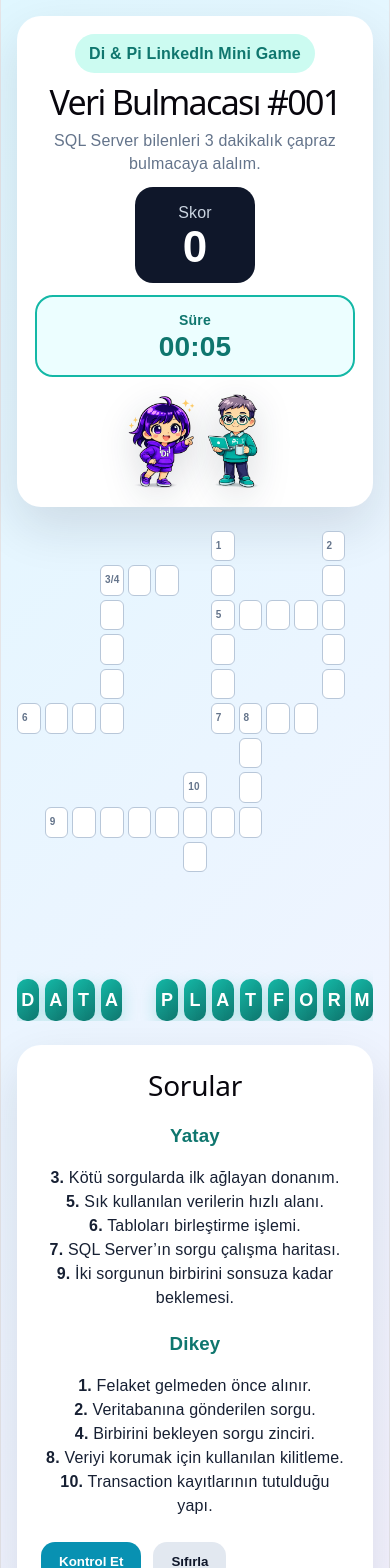
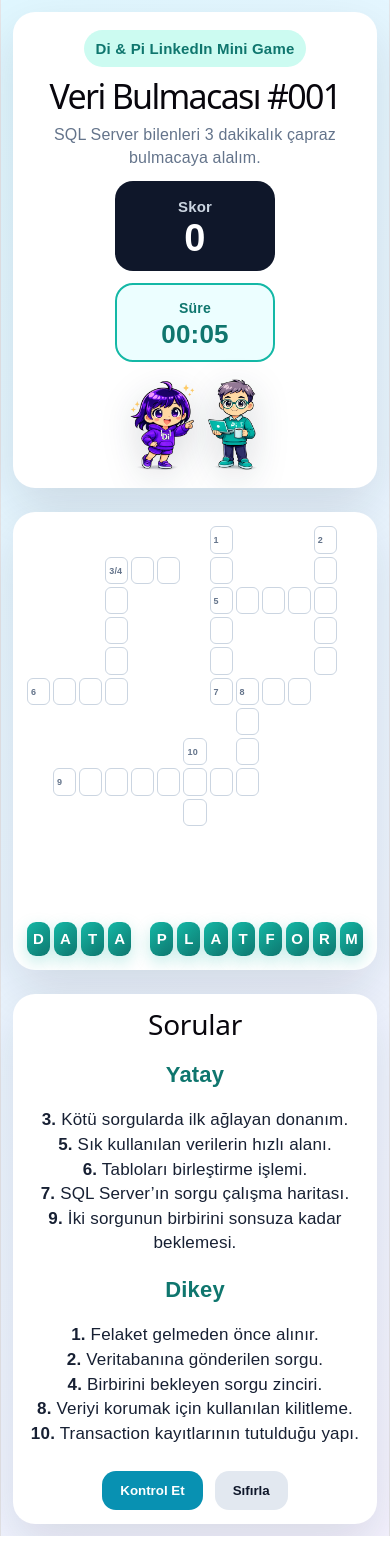
Before and after one commit to oguzkkutlu-dp/di-pi-crossword, a React (Vite) app: page / in a window 390 px wide. Shown: the top 1568 px of the page. After the commit the page ends 1536 px from the top, so only its background shows below. Built offline with nearby package versions, Linux system fonts and the light colour scheme; the HTML template or start-up script is replaced by a standard one.

Commit message:
clean responsive css

```diff
--- a/index.html
+++ b/index.html
@@ -7,7 +7,10 @@
     <meta property="og:image" content="https://di-pi-crossword.vercel.app/preview.png" />
     <meta property="og:type" content="website" />
     <link rel="icon" type="image/svg+xml" href="/favicon.svg" />
-    <meta name="viewport" content="width=device-width, initial-scale=1.0" />
+    <meta
+  name="viewport"
+  content="width=device-width, initial-scale=1, maximum-scale=1, viewport-fit=cover"
+/>
     <title>di-pi-crossword</title>
   </head>
   <body>
--- a/src/App.css
+++ b/src/App.css
@@ -1,5 +1,9 @@
 * {
   box-sizing: border-box;
+}
+
+html {
+  -webkit-text-size-adjust: 100%;
 }
 
 body {
@@ -9,21 +13,28 @@ body {
   color: #172033;
 }
 
+button,
+input {
+  font-family: inherit;
+}
+
 .page {
-  min-height: 100vh;
+  min-height: 100dvh;
   padding: 32px;
 }
+
+/* HEADER */
 
 .hero {
   max-width: 1150px;
   margin: 0 auto 24px;
-  background: white;
+  background: #ffffff;
   border-radius: 24px;
   padding: 24px 28px;
   display: grid;
-  grid-template-columns: minmax(360px, 1fr) 140px 320px;
+  grid-template-columns: minmax(360px, 1fr) 120px 140px 260px;
   align-items: center;
-  gap: 24px;
+  gap: 18px;
   box-shadow: 0 20px 50px rgba(15, 23, 42, 0.12);
   overflow: hidden;
 }
@@ -34,7 +45,7 @@ body {
   color: #0f766e;
   padding: 8px 14px;
   border-radius: 999px;
-  font-weight: bold;
+  font-weight: 800;
   margin-bottom: 12px;
 }
 
@@ -50,25 +61,48 @@ h1 {
   color: #64748b;
 }
 
+.score,
+.timer-box {
+  border-radius: 18px;
+  min-width: 110px;
+  text-align: center;
+  font-weight: 800;
+}
+
 .score {
   background: #0f172a;
-  color: white;
-  border-radius: 18px;
-  padding: 14px 22px;
-  min-width: 120px;
-  text-align: center;
+  color: #ffffff;
+  padding: 14px 20px;
 }
 
 .score span {
   display: block;
   color: #cbd5e1;
-  font-size: 16px;
+  font-size: 15px;
 }
 
 .score strong {
   display: block;
-  font-size: 44px;
+  font-size: 42px;
   line-height: 1;
+}
+
+.timer-box {
+  background: #ecfeff;
+  color: #0f766e;
+  border: 2px solid #14b8a6;
+  padding: 12px 18px;
+}
+
+.timer-box span {
+  display: block;
+  font-size: 14px;
+}
+
+.timer-box strong {
+  display: block;
+  font-size: 26px;
+  line-height: 1.1;
 }
 
 .mascots {
@@ -76,44 +110,59 @@ h1 {
   align-items: flex-end;
   justify-content: flex-end;
   gap: 10px;
-  height: 150px;
+  height: 130px;
 }
 
 .mascot-card {
   position: relative;
   display: flex;
   align-items: flex-end;
-  height: 150px;
+  height: 130px;
 }
 
 .mascot-card img {
-  height: 145px;
-  max-width: 145px;
+  height: 125px;
+  max-width: 125px;
   object-fit: contain;
   filter: drop-shadow(0 10px 18px rgba(15, 23, 42, 0.16));
+}
+
+.mascot-clickable {
+  cursor: pointer;
+  transition: transform 0.15s ease;
+}
+
+.mascot-clickable:hover {
+  transform: translateY(-4px) scale(1.03);
 }
 
 .speech {
   display: none;
 }
 
+/* MAIN LAYOUT */
+
 .layout {
   max-width: 1150px;
   margin: 0 auto;
   display: grid;
-  grid-template-columns: 1.1fr 0.9fr;
+  grid-template-columns: minmax(0, 1.1fr) minmax(340px, 0.9fr);
   gap: 24px;
+}
+
+.board,
+.panel {
+  background: #ffffff;
+  border-radius: 24px;
+  padding: 24px;
+  box-shadow: 0 20px 50px rgba(15, 23, 42, 0.12);
 }
 
 .board {
   overflow: hidden;
 }
-.panel {
-  background: white;
-  border-radius: 24px;
-  padding: 24px;
-  box-shadow: 0 20px 50px rgba(15, 23, 42, 0.12);
-}
+
+/* GRID */
 
 .grid {
   display: grid;
@@ -136,16 +185,14 @@ h1 {
   pointer-events: none;
 }
 
-.cell.black::after {
-  display: none;
-}
-
 .cell.white {
   background: #ffffff;
   border: 1px solid #cbd5e1;
 }
 
 .cell input {
+  position: relative;
+  z-index: 3;
   width: 100%;
   height: 100%;
   border: 0;
@@ -156,15 +203,23 @@ h1 {
   background: transparent;
   outline: none;
   padding-top: 10px;
+  color: #020617;
 }
 
 .num {
   position: absolute;
+  z-index: 4;
   top: 2px;
   left: 4px;
   font-size: 10px;
-  font-weight: bold;
+  font-weight: 800;
   color: #64748b;
+  pointer-events: none;
+}
+
+.cell.active {
+  background: #ccfbf1 !important;
+  border: 2px solid #14b8a6;
 }
 
 .cell.right {
@@ -175,147 +230,7 @@ h1 {
   background: #fee2e2;
 }
 
-.panel h2 {
-  margin-top: 0;
-  font-size: 28px;
-  text-align: center;
-}
-
-.panel h3 {
-  margin-top: 22px;
-  color: #0f766e;
-  text-align: center;
-}
-
-.panel p {
-  line-height: 1.5;
-}
-
-.buttons {
-  display: flex;
-  gap: 12px;
-  margin-top: 24px;
-}
-
-button {
-  border: 0;
-  background: #0891b2;
-  color: white;
-  padding: 12px 18px;
-  border-radius: 14px;
-  font-weight: bold;
-  cursor: pointer;
-}
-
-button.secondary {
-  background: #e2e8f0;
-  color: #0f172a;
-}
-
-.success {
-  margin-top: 18px;
-  background: #dcfce7;
-  color: #166534;
-  padding: 14px;
-  border-radius: 14px;
-  font-weight: bold;
-}
-
-@media (max-width: 900px) {
-  .page {
-    padding: 16px;
-  }
-
-  .hero {
-    grid-template-columns: 1fr;
-    text-align: center;
-  }
-
-  h1 {
-    font-size: 32px;
-  }
-
-  .score {
-    margin: 0 auto;
-  }
-
-  .mascots {
-    justify-content: center;
-  }
-
-  .layout {
-    grid-template-columns: 1fr;
-  }
-}
-
-.cell.active {
-  background: #ccfbf1 !important;
-  border: 2px solid #14b8a6;
-}
-
-.panel p.active-clue {
-  background: #ccfbf1;
-  color: #0f766e;
-  border: 2px solid #14b8a6;
-  border-radius: 14px;
-  padding: 10px 14px;
-  font-weight: 800;
-}
-
-.panel p {
-  cursor: pointer;
-  transition: all 0.15s ease;
-}
-
-.panel p:hover {
-  background: #f0fdfa;
-  border-radius: 12px;
-}
-
-.help-overlay {
-  position: fixed;
-  inset: 0;
-  background: rgba(15, 23, 42, 0.45);
-  display: flex;
-  align-items: center;
-  justify-content: center;
-  z-index: 9999;
-  padding: 24px;
-}
-
-.help-modal {
-  width: min(520px, 100%);
-  background: white;
-  border-radius: 24px;
-  padding: 28px;
-  box-shadow: 0 30px 80px rgba(15, 23, 42, 0.28);
-  text-align: center;
-}
-
-.help-modal h2 {
-  margin: 0 0 16px;
-  font-size: 30px;
-  color: #0f766e;
-}
-
-.help-modal p {
-  font-size: 18px;
-  line-height: 1.5;
-  color: #172033;
-}
-
-.help-modal button {
-  margin-top: 16px;
-}
-
-.mascot-clickable {
-  cursor: pointer;
-  transition: transform 0.15s ease;
-}
-
-.mascot-clickable:hover {
-  transform: translateY(-4px) scale(1.03);
-}
+/* BRAND ROW */
 
 .brand-row {
   margin-top: 24px;
@@ -334,41 +249,139 @@ button.secondary {
   display: flex;
   align-items: center;
   justify-content: center;
-  font-weight: 800;
+  font-weight: 900;
   font-size: 18px;
   box-shadow: 0 6px 16px rgba(20, 184, 166, 0.25);
 }
 
 .brand-cell.space {
+  width: 24px;
   background: transparent;
   box-shadow: none;
 }
 
-.brand-letters {
-  margin-top: 12px;
+/* PANEL */
+
+.panel h2 {
+  margin-top: 0;
+  font-size: 30px;
+  text-align: center;
 }
 
-.success-box {
+.panel h3 {
+  margin-top: 22px;
+  color: #0f766e;
+  text-align: center;
+  font-size: 24px;
+}
+
+.panel p {
+  line-height: 1.45;
+  cursor: pointer;
+  transition: background 0.15s ease, border-color 0.15s ease;
+  border-radius: 12px;
+}
+
+.panel p:hover {
+  background: #f0fdfa;
+}
+
+.panel p.active-clue {
+  background: #ccfbf1;
+  color: #0f766e;
+  border: 2px solid #14b8a6;
+  border-radius: 14px;
+  padding: 10px 14px;
+  font-weight: 800;
+}
+
+.buttons {
+  display: flex;
+  gap: 12px;
   margin-top: 24px;
+}
+
+button {
+  border: 0;
+  background: #0891b2;
+  color: white;
+  padding: 12px 18px;
+  border-radius: 14px;
+  font-weight: 800;
+  cursor: pointer;
+}
+
+button.secondary {
+  background: #e2e8f0;
+  color: #0f172a;
+}
+
+.success {
+  margin-top: 18px;
+  background: #dcfce7;
+  color: #166534;
+  padding: 14px;
+  border-radius: 14px;
+  font-weight: 800;
+}
+
+/* HELP MODAL */
+
+.help-overlay,
+.success-overlay {
+  position: fixed;
+  inset: 0;
+  background: rgba(15, 23, 42, 0.42);
+  display: flex;
+  align-items: center;
+  justify-content: center;
+  padding: 24px;
+}
+
+.help-overlay {
+  z-index: 9999;
+}
+
+.success-overlay {
+  z-index: 9998;
+}
+
+.help-modal,
+.success-modal {
+  width: min(520px, 100%);
+  border-radius: 28px;
+  padding: 30px;
+  text-align: center;
+  box-shadow: 0 30px 80px rgba(15, 23, 42, 0.28);
+  animation: popSuccess 0.35s ease;
+}
+
+.help-modal {
+  background: #ffffff;
+}
+
+.success-modal {
   background: linear-gradient(135deg, #ccfbf1, #ecfeff);
   border: 3px solid #14b8a6;
-  border-radius: 24px;
-  padding: 24px;
-  text-align: center;
-  animation: popSuccess 0.4s ease;
-  box-shadow: 0 20px 50px rgba(20, 184, 166, 0.18);
 }
 
-.success-box h2 {
-  margin: 0 0 12px;
-  font-size: 34px;
+.help-modal h2,
+.success-modal h2 {
+  margin: 0 0 16px;
+  font-size: 30px;
   color: #0f766e;
 }
 
-.success-box p {
+.help-modal p,
+.success-modal p {
   font-size: 18px;
-  color: #134e4a;
-  margin-bottom: 18px;
+  line-height: 1.5;
+  color: #172033;
+}
+
+.help-modal button,
+.success-modal button {
+  margin-top: 16px;
 }
 
 .success-badge {
@@ -377,8 +390,14 @@ button.secondary {
   border-radius: 999px;
   background: #0f766e;
   color: white;
-  font-weight: 800;
-  letter-spacing: 0.5px;
+  font-weight: 900;
+  letter-spacing: 0.4px;
+}
+
+.finish-time {
+  font-size: 20px !important;
+  font-weight: 900;
+  color: #0f766e !important;
 }
 
 @keyframes popSuccess {
@@ -393,113 +412,137 @@ button.secondary {
   }
 }
 
-.success-overlay {
-  position: fixed;
-  inset: 0;
-  background: rgba(15, 23, 42, 0.42);
-  display: flex;
-  align-items: center;
-  justify-content: center;
-  z-index: 9998;
-  padding: 24px;
+/* TABLET */
+
+@media (max-width: 900px) {
+  .page {
+    padding: 16px;
   }
 
-.success-modal {
-  width: min(520px, 100%);
-  background: linear-gradient(135deg, #ccfbf1, #ecfeff);
-  border: 3px solid #14b8a6;
-  border-radius: 28px;
-  padding: 32px;
-  text-align: center;
-  box-shadow: 0 30px 80px rgba(15, 23, 42, 0.28);
-  animation: popSuccess 0.4s ease;
-}
-
-@media (max-width: 768px) {
   .hero {
     grid-template-columns: 1fr;
-    padding: 18px;
-    gap: 12px;
     text-align: center;
   }
 
+  .score,
+  .timer-box {
+    margin: 0 auto;
+  }
+
+  .mascots {
+    justify-content: center;
+  }
+
+  .layout {
+    grid-template-columns: 1fr;
+  }
+}
+
+/* PHONE */
+
+@media (max-width: 768px) {
+  .page {
+    padding: 12px;
+  }
+
+  .hero {
+    padding: 18px;
+    gap: 12px;
+    border-radius: 22px;
+  }
+
+  .badge {
+    font-size: 15px;
+    padding: 7px 12px;
+  }
+
+  h1,
   .hero h1 {
     font-size: 34px;
-    line-height: 1.05;
   }
 
   .hero p {
     font-size: 16px;
   }
 
-  .score {
-    margin: 0 auto;
+  .score,
+  .timer-box {
+    min-width: 160px;
+    max-width: 260px;
+  }
+
+  .score strong {
+    font-size: 38px;
+  }
+
+  .timer-box strong {
+    font-size: 26px;
   }
 
   .mascots {
+    height: 96px;
     justify-content: center;
-    height: 100px;
   }
 
   .mascot-card {
-    height: 100px;
+    height: 96px;
   }
 
   .mascot-card img {
-    height: 96px;
-    max-width: 96px;
+    height: 92px;
+    max-width: 92px;
   }
 
-    .cell.black {
-    opacity: 0.28;
+  .board,
+  .panel {
+    padding: 14px;
+    border-radius: 22px;
   }
 
-  .cell.white {
-    background: #ffffff;
-    border: 1px solid #b8c7d9;
+  .grid {
+    gap: 3px;
   }
 
-  .cell.active {
-    background: #ccfbf1 !important;
-    border: 2px solid #14b8a6;
-  }
-
+  .cell input {
+    font-size: 16px;
+    padding-top: 8px;
   }
 
   .num {
-  pointer-events: none;
-  z-index: 4;
+    font-size: 9px;
+    top: 2px;
+    left: 3px;
   }
 
-.cell input {
-  position: relative;
-  z-index: 3;
+  .brand-row {
+    margin-top: 18px;
+    gap: 4px;
   }
 
-.timer-box {
-  background: #ecfeff;
-  color: #0f766e;
-  border: 2px solid #14b8a6;
-  border-radius: 18px;
-  padding: 12px 18px;
-  min-width: 120px;
-  text-align: center;
-  font-weight: 800;
+  .brand-cell {
+    width: 30px;
+    height: 34px;
+    font-size: 15px;
+    border-radius: 9px;
   }
 
-.timer-box span {
-  display: block;
-  font-size: 14px;
+  .brand-cell.space {
+    width: 14px;
   }
 
-.timer-box strong {
-  display: block;
+  .panel h2 {
     font-size: 28px;
-  line-height: 1.1;
   }
 
-.finish-time {
-  font-size: 20px;
-  font-weight: 900;
-  color: #0f766e;
+  .panel h3 {
+    font-size: 22px;
   }
+
+  .panel p {
+    font-size: 17px;
+  }
+
+  .buttons {
+    justify-content: center;
+  }
+}
```
Lines whose indentation alone changed are shown as unchanged.
